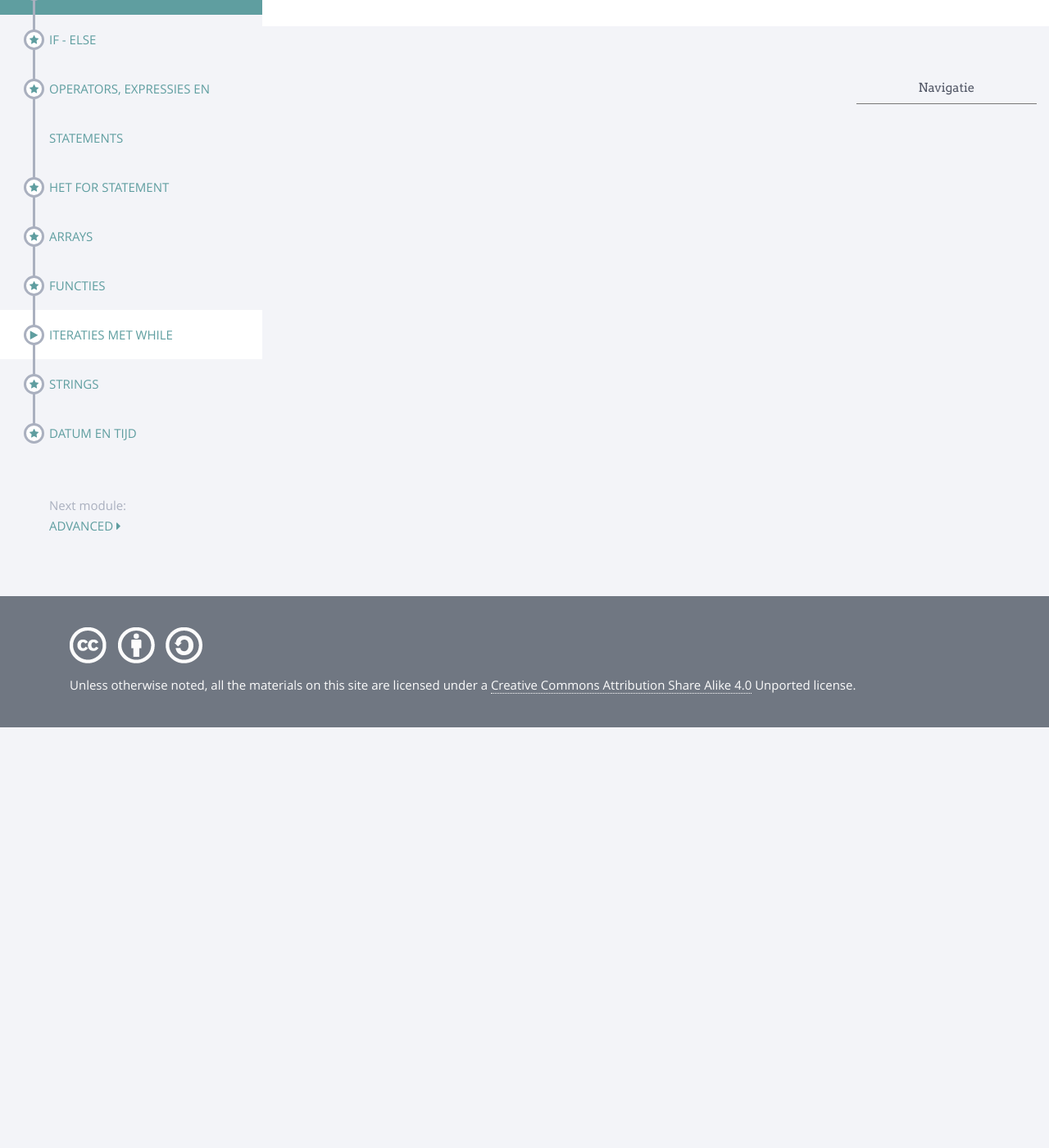
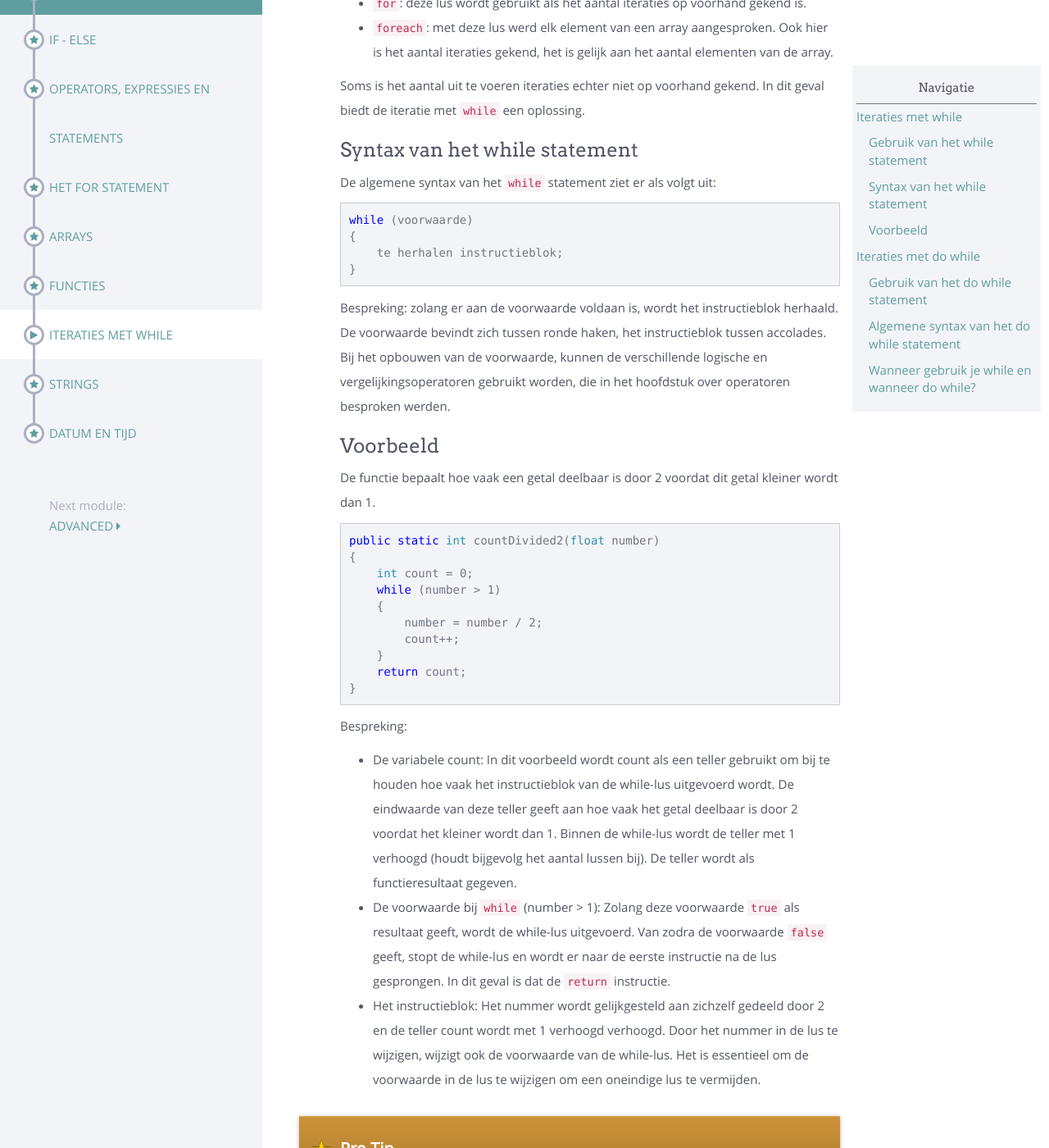
Before and after one commit to sma-it/sma-it.github.io, a Jekyll site: the page built from modules/basics/_posts/2000-01-09-While.md, in a window 1280 px wide and 1400 px high, scrolled down 318 px. Shown: the whole window at 82% size. Built offline with Jekyll 4.4.1, drawn with Linux system fonts in a browser that asks for light colours; nearby versions of some CDN libraries; before the commit the page ends 1205 px from its top, so only the background shows below that; some of the changed text lies outside the part shown.

Commit message:
Added content

````diff
--- a/modules/basics/_posts/2000-01-09-While.md
+++ b/modules/basics/_posts/2000-01-09-While.md
@@ -1,3 +1,83 @@
 ---
 title: Iteraties met While
 ---
+# Iteraties met while
+
+## Gebruik van het while statement
+
+In de vorige hoofdstukken zagen we reeds enkele lussen:
+* `for`: deze lus wordt gebruikt als het aantal iteraties op voorhand gekend is.
+* `foreach`: met deze lus werd elk element van een array aangesproken. Ook hier is het aantal iteraties gekend, het is gelijk aan het aantal elementen van de array.
+
+Soms is het aantal uit te voeren iteraties echter niet op voorhand gekend. In dit geval biedt de iteratie met `while` een oplossing.
+
+## Syntax van het while statement
+
+De algemene syntax van het `while` statement ziet er als volgt uit:
+
+```csharp
+while (voorwaarde)
+{
+    te herhalen instructieblok;
+}
+```
+
+Bespreking: zolang er aan de voorwaarde voldaan is, wordt het instructieblok herhaald. De voorwaarde bevindt zich tussen ronde haken, het instructieblok tussen accolades.
+Bij het opbouwen van de voorwaarde, kunnen de verschillende logische en vergelijkingsoperatoren gebruikt worden, die in het hoofdstuk over operatoren besproken werden.
+
+## Voorbeeld
+
+De functie bepaalt hoe vaak een getal deelbaar is door 2 voordat dit getal kleiner wordt dan 1.
+
+```csharp
+public static int countDivided2(float number)
+{
+    int count = 0;
+    while (number > 1)
+    {
+        number = number / 2;
+        count++;
+    }
+    return count;
+}
+```
+
+Bespreking:
+* De variabele count: In dit voorbeeld wordt count als een teller gebruikt om bij te houden hoe vaak het instructieblok van de while-lus uitgevoerd wordt. De eindwaarde van deze teller geeft aan hoe vaak het getal deelbaar is door 2 voordat het kleiner wordt dan 1. Binnen de while-lus wordt de teller met 1 verhoogd (houdt bijgevolg het aantal lussen bij). De teller wordt als functieresultaat gegeven.
+* De voorwaarde bij `while` (number > 1): Zolang deze voorwaarde `true` als resultaat geeft, wordt de while-lus uitgevoerd. Van zodra de voorwaarde `false` geeft, stopt de while-lus en wordt er naar de eerste instructie na de lus gesprongen. In dit geval is dat de `return` instructie.
+* Het instructieblok: Het nummer wordt gelijkgesteld aan zichzelf gedeeld door 2 en de teller count wordt met 1 verhoogd verhoogd. Door het nummer in de lus te wijzigen, wijzigt ook de voorwaarde van de while-lus. Het is essentieel om de voorwaarde in de lus te wijzigen om een oneindige lus te vermijden.
+
+<div class="note protip">
+<p>Vermijd een oneindige lus door de voorwaarde van de while-lus in de lus te laten wijzigen.</p>
+</div>
+
+
+# Iteraties met do while
+
+## Gebruik van het do while statement
+
+Naast het `while` statement is er ook `do while`. Deze twee structuren lijken sterk op elkaar, toch is er dit belangrijk verschil: bij `do while` wordt het instructieblok altijd minstens één keer uitgevoerd, terwijl bij `while` de mogelijkheid bestaat dat het instructieblok niet uitgevoerd wordt.
+De algemene syntax van het `do while` statement verduidelijkt dit verder.
+
+## Algemene syntax van het do while statement
+
+```csharp
+do
+{
+    te herhalen instructieblok;
+} while (voorwaarde);
+```
+
+Bespreking:
+* Aangezien de voorwaarde pas na het uitvoeren van het te herhalen instructieblok getest wordt, wordt dit instructieblok altijd minstens één keer uitgevoerd ongeacht er aan de voorwaarde voldaan is.
+* Merk de puntkomma op het einde van het `do while` statement op. Vergeet deze niet!
+
+## Wanneer gebruik je while en wanneer do while?
+
+Zoals reeds vermeld in het voorgaande wordt het instructieblok bij `do while` minstens één maal uitgevoerd. Een typisch voorbeeld van het gebruik van een `do while` statement vind je bij invoercontrole van gebruikersinvoer in een consoleprogramma. Maar ook daar kan je door variabelen op voorhand te initialiseren, wat C# sowieso vraagt, een `do while` statement schrijven als een `while` statement.
+
+Het `do while` statement wordt dus niet verder behandeld in deze cursus.
+
+<div class="note oefening">
+<p>Open het project **Oefening-while1** en maak de oefeningenreeks</p>
+</div>
````
